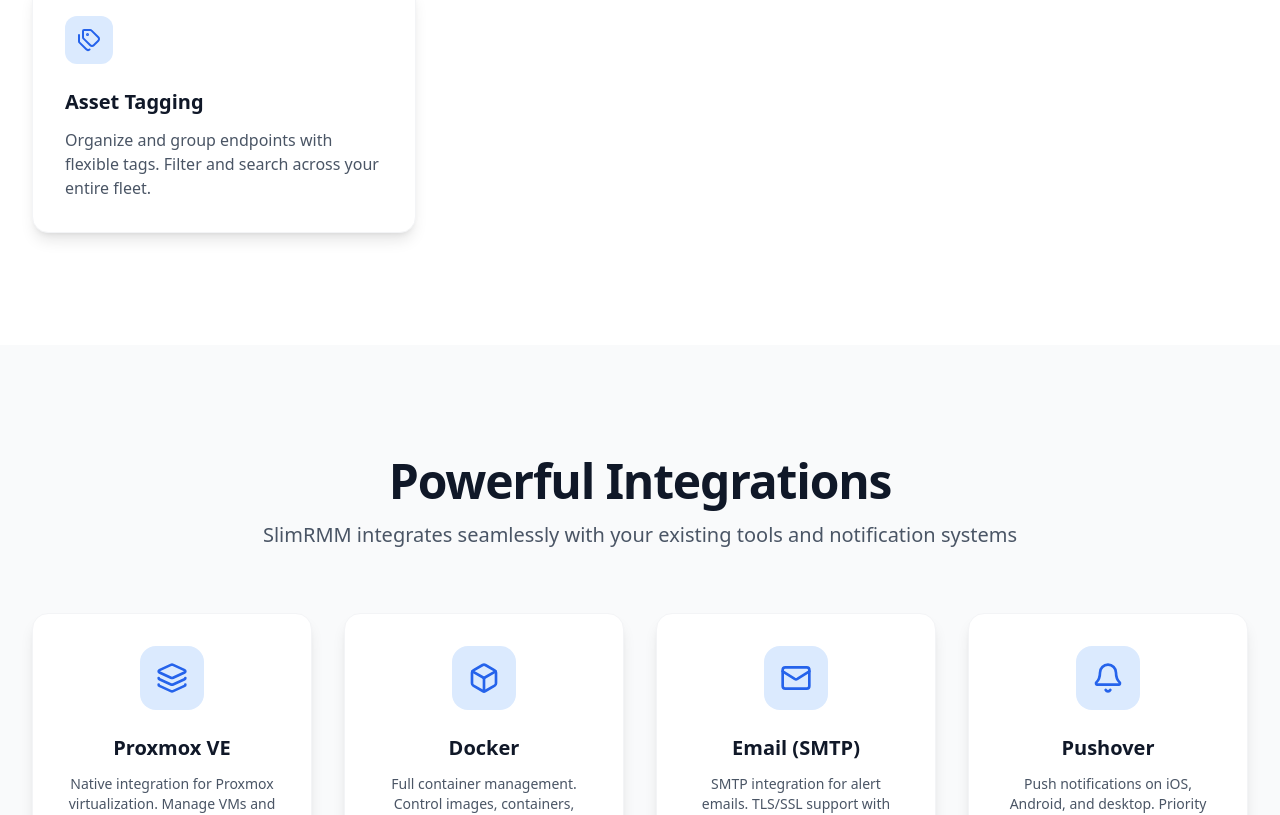
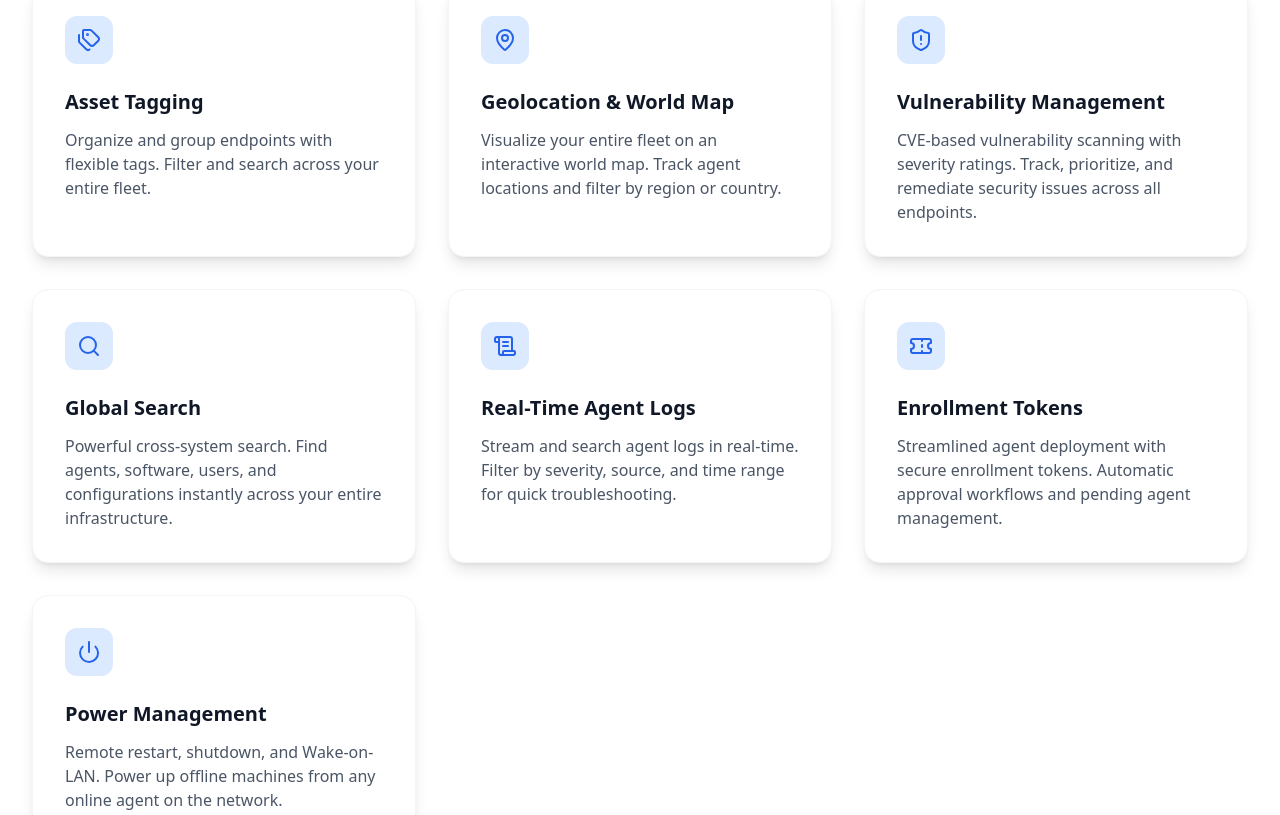
Before and after one commit to SlimRMM/SlimRMM-Website, a Vue app: page / in a window 1280 px wide. Shown: the part 2320-3135 px from the top of the page. Built offline with nearby package versions, Linux system fonts and the light colour scheme.

Commit message:
Add new features to website: WoL, Geolocation, Vulnerabilities, Search, Logs, Enrollment, Power Management

```diff
--- a/src/i18n/locales/de.json
+++ b/src/i18n/locales/de.json
@@ -72,6 +72,30 @@
       "loginHistory": {
         "title": "Login-Verlauf & Audit",
         "description": "Verfolgen Sie alle Anmeldeversuche mit Geolocation, Geräteinformationen und User-Agent. Vollständiger Audit-Trail für Compliance."
+      },
+      "geolocation": {
+        "title": "Geolokalisierung & Weltkarte",
+        "description": "Visualisieren Sie Ihre gesamte Flotte auf einer interaktiven Weltkarte. Verfolgen Sie Agent-Standorte und filtern Sie nach Region oder Land."
+      },
+      "vulnerabilities": {
+        "title": "Schwachstellen-Management",
+        "description": "CVE-basiertes Schwachstellen-Scanning mit Schweregrad-Bewertungen. Verfolgen, priorisieren und beheben Sie Sicherheitsprobleme auf allen Endpoints."
+      },
+      "globalSearch": {
+        "title": "Globale Suche",
+        "description": "Leistungsstarke systemübergreifende Suche. Finden Sie Agents, Software, Benutzer und Konfigurationen sofort in Ihrer gesamten Infrastruktur."
+      },
+      "agentLogs": {
+        "title": "Echtzeit-Agent-Logs",
+        "description": "Streamen und durchsuchen Sie Agent-Logs in Echtzeit. Filtern Sie nach Schweregrad, Quelle und Zeitraum für schnelle Fehlerbehebung."
+      },
+      "enrollment": {
+        "title": "Enrollment-Tokens",
+        "description": "Optimierte Agent-Bereitstellung mit sicheren Enrollment-Tokens. Automatische Genehmigungsworkflows und Verwaltung ausstehender Agents."
+      },
+      "powerActions": {
+        "title": "Power-Management",
+        "description": "Remote-Neustart, Herunterfahren und Wake-on-LAN. Wecken Sie Offline-Rechner von jedem Online-Agent im Netzwerk auf."
       }
     }
   },
@@ -281,7 +305,11 @@
         "Multi-Plattform Agents",
         "Multi-Faktor-Authentifizierung",
         "Compliance-Prüfungen",
-        "Schwachstellen-Scanning"
+        "Schwachstellen-Scanning",
+        "Wake-on-LAN",
+        "Geolokalisierungs-Karte",
+        "Globale Suche",
+        "Echtzeit-Logs"
       ]
     }
   },
--- a/src/i18n/locales/en.json
+++ b/src/i18n/locales/en.json
@@ -72,6 +72,30 @@
       "loginHistory": {
         "title": "Login History & Audit",
         "description": "Track all login attempts with geolocation, device info, and user agent. Complete audit trail for compliance."
+      },
+      "geolocation": {
+        "title": "Geolocation & World Map",
+        "description": "Visualize your entire fleet on an interactive world map. Track agent locations and filter by region or country."
+      },
+      "vulnerabilities": {
+        "title": "Vulnerability Management",
+        "description": "CVE-based vulnerability scanning with severity ratings. Track, prioritize, and remediate security issues across all endpoints."
+      },
+      "globalSearch": {
+        "title": "Global Search",
+        "description": "Powerful cross-system search. Find agents, software, users, and configurations instantly across your entire infrastructure."
+      },
+      "agentLogs": {
+        "title": "Real-Time Agent Logs",
+        "description": "Stream and search agent logs in real-time. Filter by severity, source, and time range for quick troubleshooting."
+      },
+      "enrollment": {
+        "title": "Enrollment Tokens",
+        "description": "Streamlined agent deployment with secure enrollment tokens. Automatic approval workflows and pending agent management."
+      },
+      "powerActions": {
+        "title": "Power Management",
+        "description": "Remote restart, shutdown, and Wake-on-LAN. Power up offline machines from any online agent on the network."
       }
     }
   },
@@ -281,7 +305,11 @@
         "Multi-platform agents",
         "Multi-Factor Authentication",
         "Compliance Checks",
-        "Vulnerability Scanning"
+        "Vulnerability Scanning",
+        "Wake-on-LAN",
+        "Geolocation Map",
+        "Global Search",
+        "Real-Time Logs"
       ]
     }
   },
--- a/src/i18n/locales/es.json
+++ b/src/i18n/locales/es.json
@@ -72,6 +72,30 @@
       "loginHistory": {
         "title": "Historial de Inicios de Sesión y Auditoría",
         "description": "Rastree todos los intentos de inicio de sesión con geolocalización, información del dispositivo y user agent. Trail de auditoría completo para cumplimiento."
+      },
+      "geolocation": {
+        "title": "Geolocalización y Mapa Mundial",
+        "description": "Visualice toda su flota en un mapa mundial interactivo. Rastree ubicaciones de agentes y filtre por región o país."
+      },
+      "vulnerabilities": {
+        "title": "Gestión de Vulnerabilidades",
+        "description": "Escaneo de vulnerabilidades basado en CVE con clasificaciones de severidad. Rastree, priorice y remedie problemas de seguridad en todos los endpoints."
+      },
+      "globalSearch": {
+        "title": "Búsqueda Global",
+        "description": "Potente búsqueda entre sistemas. Encuentre agentes, software, usuarios y configuraciones instantáneamente en toda su infraestructura."
+      },
+      "agentLogs": {
+        "title": "Logs de Agentes en Tiempo Real",
+        "description": "Transmita y busque logs de agentes en tiempo real. Filtre por severidad, fuente y rango de tiempo para una rápida resolución de problemas."
+      },
+      "enrollment": {
+        "title": "Tokens de Inscripción",
+        "description": "Despliegue de agentes optimizado con tokens de inscripción seguros. Flujos de trabajo de aprobación automática y gestión de agentes pendientes."
+      },
+      "powerActions": {
+        "title": "Gestión de Energía",
+        "description": "Reinicio remoto, apagado y Wake-on-LAN. Encienda máquinas sin conexión desde cualquier agente en línea en la red."
       }
     }
   },
@@ -281,7 +305,11 @@
         "Agentes multiplataforma",
         "Autenticación Multifactor",
         "Verificaciones de Cumplimiento",
-        "Escaneo de Vulnerabilidades"
+        "Escaneo de Vulnerabilidades",
+        "Wake-on-LAN",
+        "Mapa de Geolocalización",
+        "Búsqueda Global",
+        "Logs en Tiempo Real"
       ]
     }
   },
```
Also changed, not shown: src/views/HomeView.vue (+12 -0 lines).
